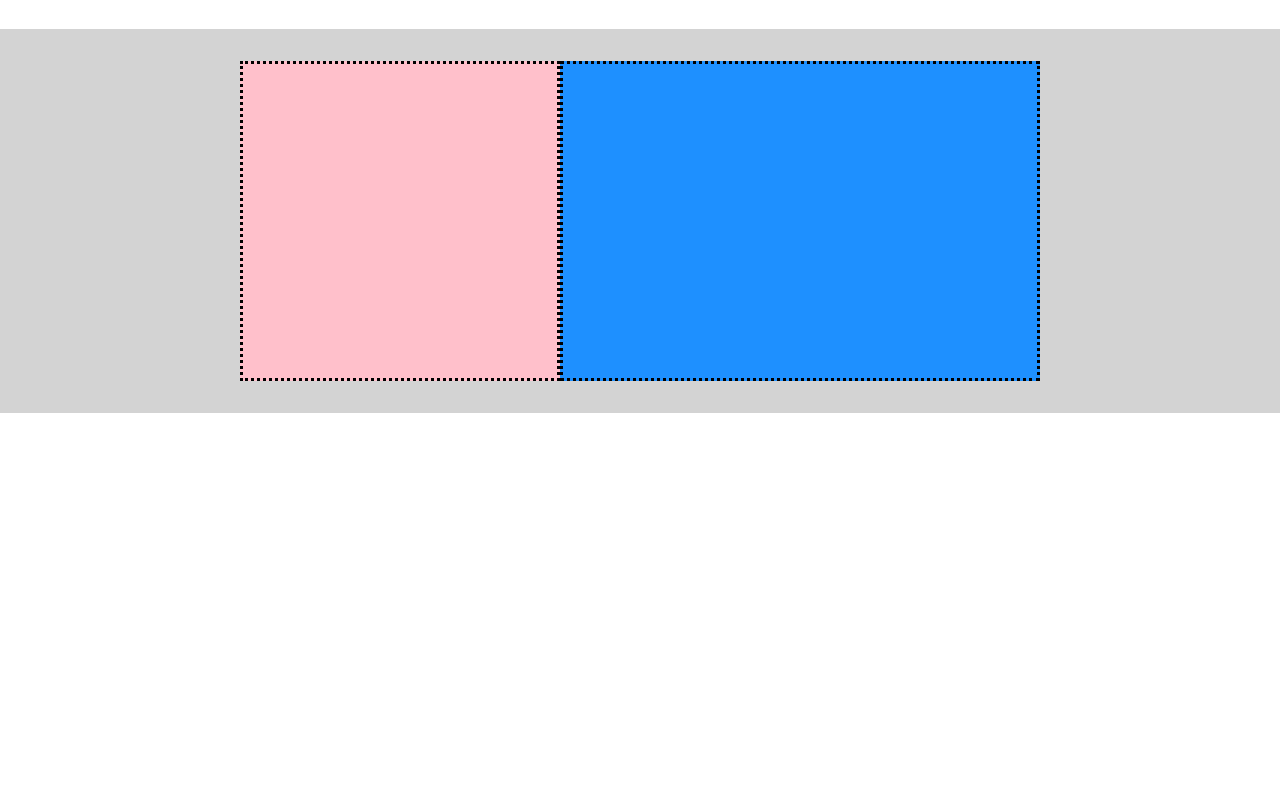
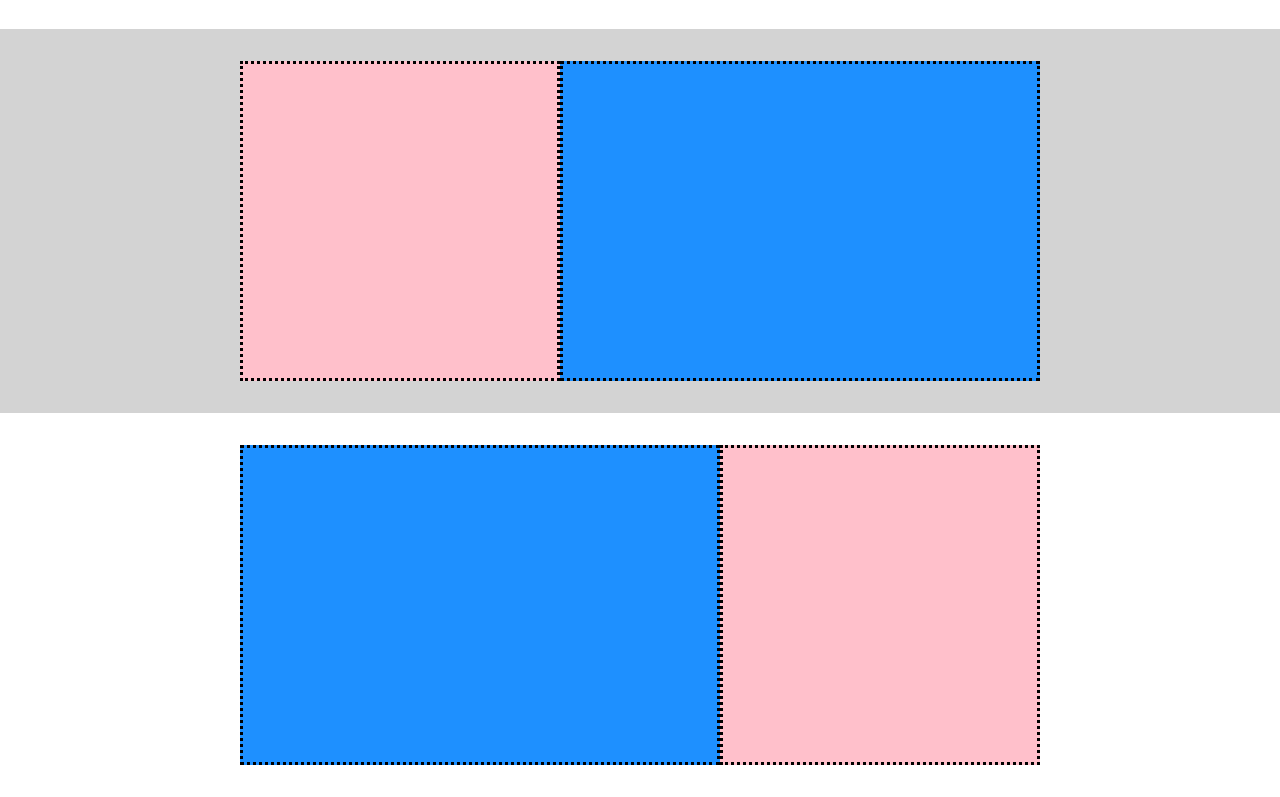
Before and after one commit to Mikee282828/htmlcss-struttura-discord, a plain HTML site: page index.html in a window 1280 px wide. Shown: the part 691-1488 px from the top of the page. Before the commit the page ends 1104 px from the top, so only its background shows below. Drawn offline with Linux system fonts and the light colour scheme.

Commit message:
quarta sezione

```diff
--- a/index.html
+++ b/index.html
@@ -41,6 +41,10 @@
         </div>
 
     </div>
-
+<!-- quarta sezione -->
+    <div class="flex-container mid">
+        <div class="container2 light_blue"></div>
+        <div class="container3 pink"></div>
+    </div>
 </body>
 </html>
```
